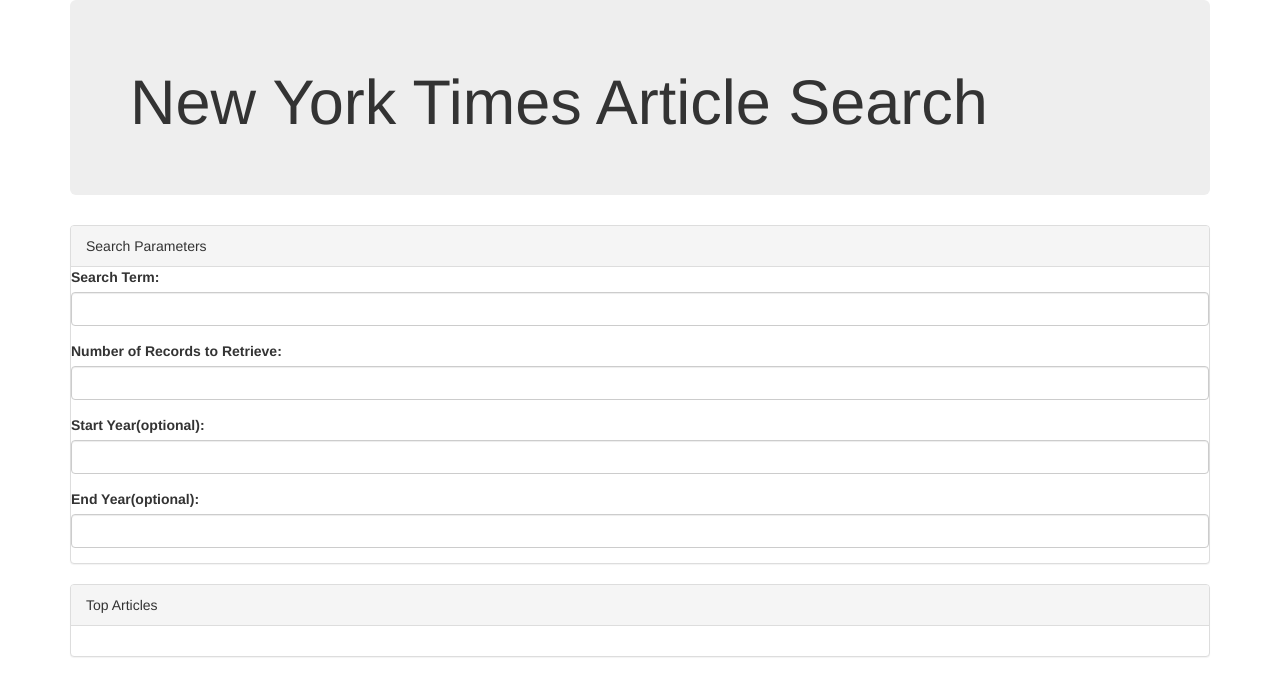
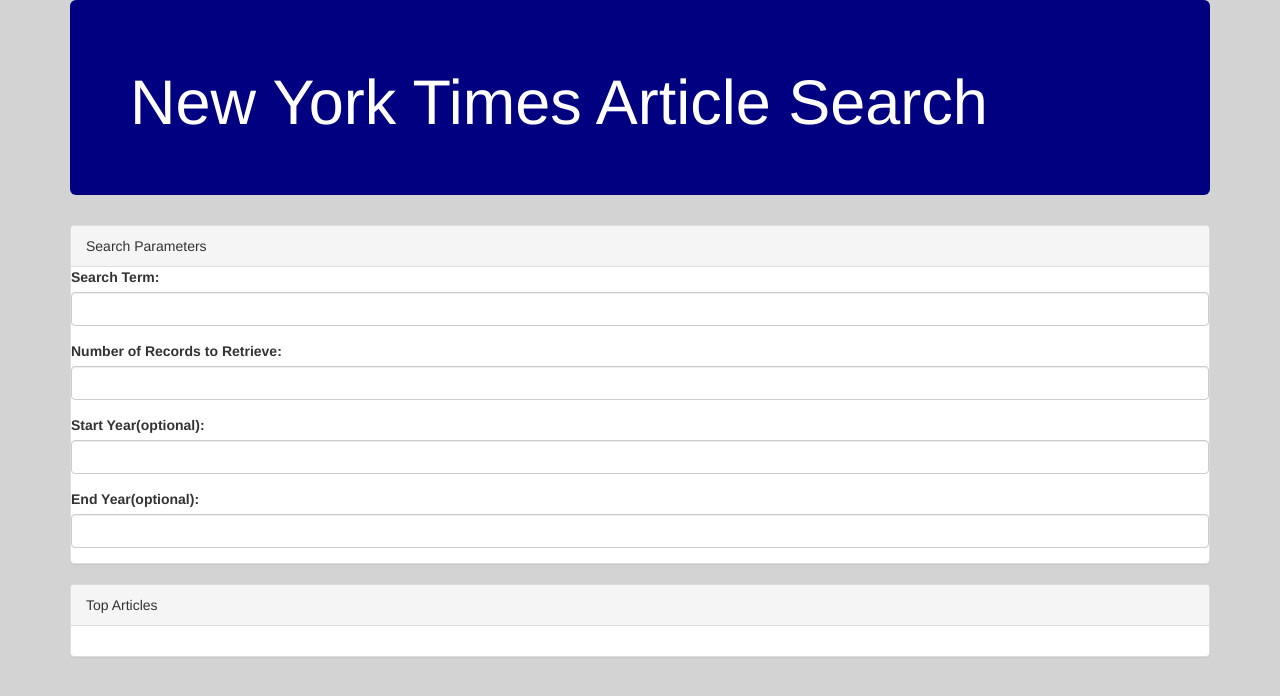
Before and after one commit to QuantumT95/NYT-Article, a plain HTML site: page index.html in a window 1280 px wide. Drawn offline with nearby package versions, Linux system fonts and the light colour scheme.

Commit message:
fixed style

```diff
--- a/assets/style.css
+++ b/assets/style.css
@@ -0,0 +1,12 @@
+body {
+  background: #D3D3D3;
+}
+
+.jumbotron{
+  background: #000080;
+  color: white;
+}
+
+.panel-heading {
+  color: #000080;
+}
--- a/index.html
+++ b/index.html
@@ -1,10 +1,11 @@
 <!DOCTYPE html>
 <html>
 <head>
+	<link rel="stylesheet" href="https://maxcdn.bootstrapcdn.com/bootstrap/3.3.7/css/bootstrap.min.css" integrity="sha384-BVYiiSIFeK1dGmJRAkycuHAHRg32OmUcww7on3RYdg4Va+PmSTsz/K68vbdEjh4u" crossorigin="anonymous">
+	<link rel="stylesheet" type="text/css" href="assets/style.css">
 	<title>NYT Article</title>
 </head>
-<link rel="stylesheet" type="text/css" href="assets/style.css">
-<link rel="stylesheet" href="https://maxcdn.bootstrapcdn.com/bootstrap/3.3.7/css/bootstrap.min.css" integrity="sha384-BVYiiSIFeK1dGmJRAkycuHAHRg32OmUcww7on3RYdg4Va+PmSTsz/K68vbdEjh4u" crossorigin="anonymous">
+
 <body>
 
 <div class="container">
```
